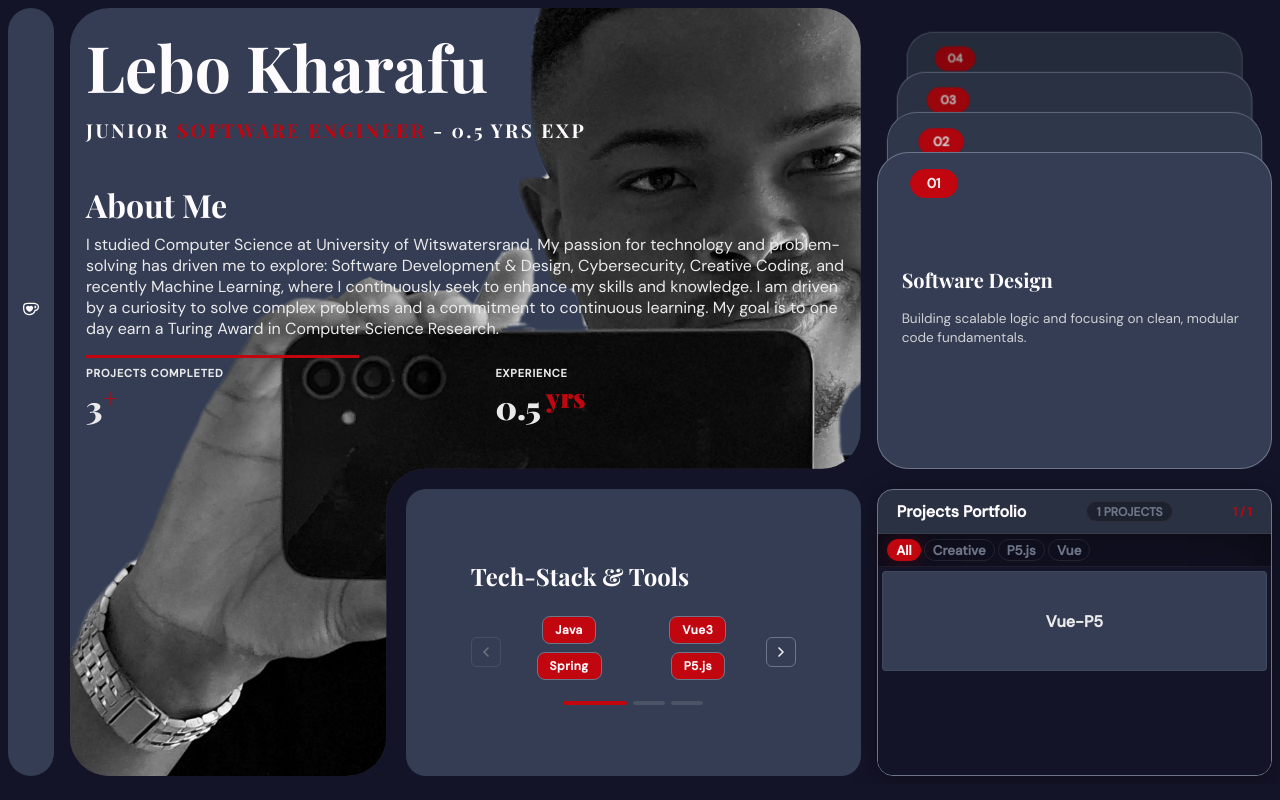
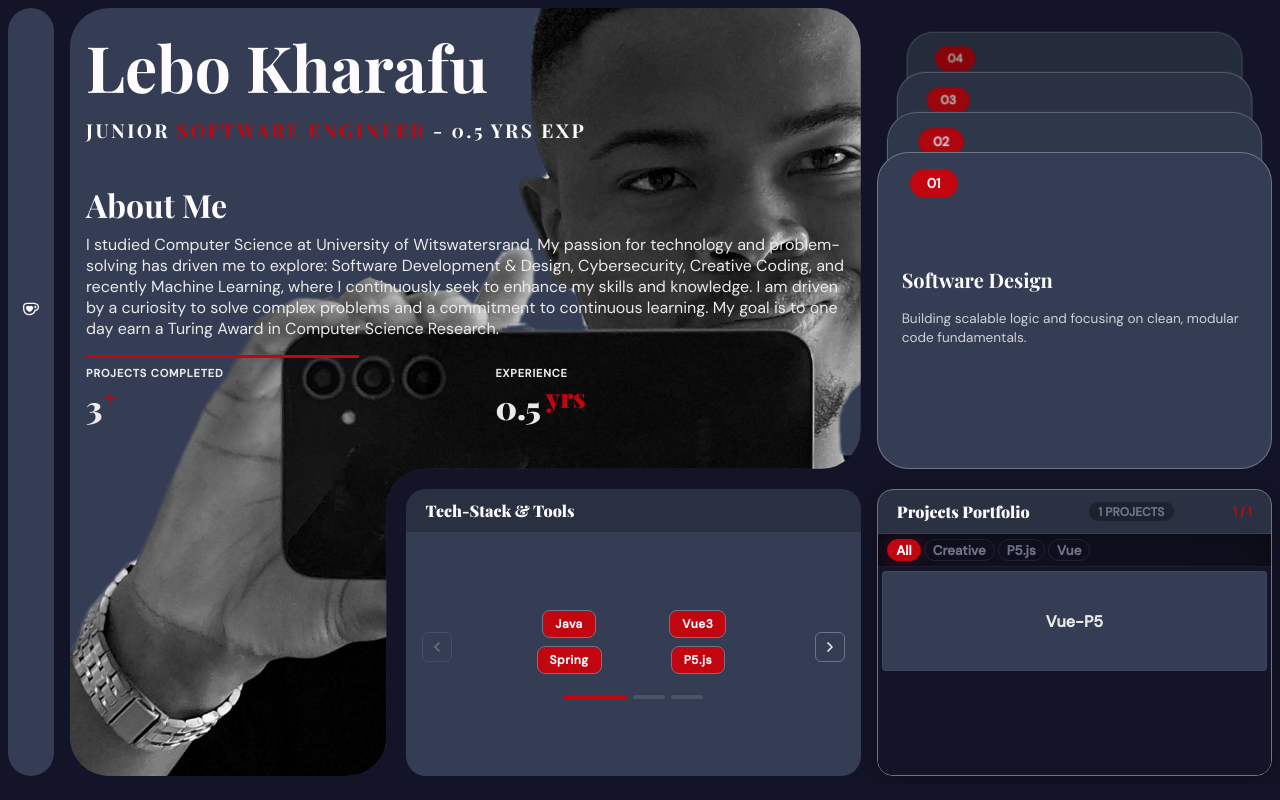
Before and after one commit to Lebo-Kharafu/Lebo-Kharafu, a Vue app: page / in a window 1280 px wide. Built offline with nearby package versions, Linux system fonts and the light colour scheme; some icons are missing.

Commit message:
fixed consistancey of style

```diff
--- a/src/components/ui/ProjectGallery.vue
+++ b/src/components/ui/ProjectGallery.vue
@@ -149,7 +149,9 @@ onUnmounted(() => {
 }
 
 .gallery-header .title {
-  font-weight: 600;
+   font-family: 'Playfair Display', serif;
+    font-weight: 900;
+    font-size: 1rem;
   color: var(--color-heading);
 }
 
--- a/src/components/ui/TechStackList.vue
+++ b/src/components/ui/TechStackList.vue
@@ -31,8 +31,9 @@ const nextPage = () => {
 
 <template>
     <section class="skills-section">
-        <h3 id="skills-heading">Tech-Stack &amp; Tools</h3>
+        <h3 class="skills-heading">Tech-Stack &amp; Tools</h3>
 
+        <div class="skills-content">
             <div class="list-carousel-container">
                 <button class="nav-btn" @click="prevPage" :disabled="currentPage === 1" aria-label="Previous Page" v-if="multiPage">
                     <svg viewBox="0 0 24 24" fill="none" xmlns="http://www.w3.org/2000/svg">
@@ -60,23 +61,40 @@ const nextPage = () => {
                     @click="currentPage = page"
                 ></span>
             </div>
+        </div>
     </section>
 </template>
 
 <style scoped>
     .skills-section {
         position: relative;
-        overflow: hidden;
         display: flex;
         flex-direction: column;
         gap: 1rem;
+        width: 100%;
+        height: 100%;
     }
 
     .skills-heading {
+        margin: -1rem -1rem 0 -1rem;
+        padding: 0.7rem 1.2rem;
+        background: rgba(0, 0, 0, 0.2);
+        border-bottom: 1px solid rgba(255, 255, 255, 0.06);
+        border-top-left-radius: 20px;
+        border-top-right-radius: 20px;
+
         font-family: 'Playfair Display', serif;
         font-weight: 900;
-        line-height: 1.15;
-        margin: 0;
+        color: var(--color-heading);
+        font-size: 1rem;
+    }
+
+    .skills-content {
+        flex: 1;
+        display: flex;
+        flex-direction: column;
+        justify-content: center;
+        gap: 1rem;
     }
 
     .list-carousel-container {
```
Lines whose indentation alone changed are shown as unchanged.
